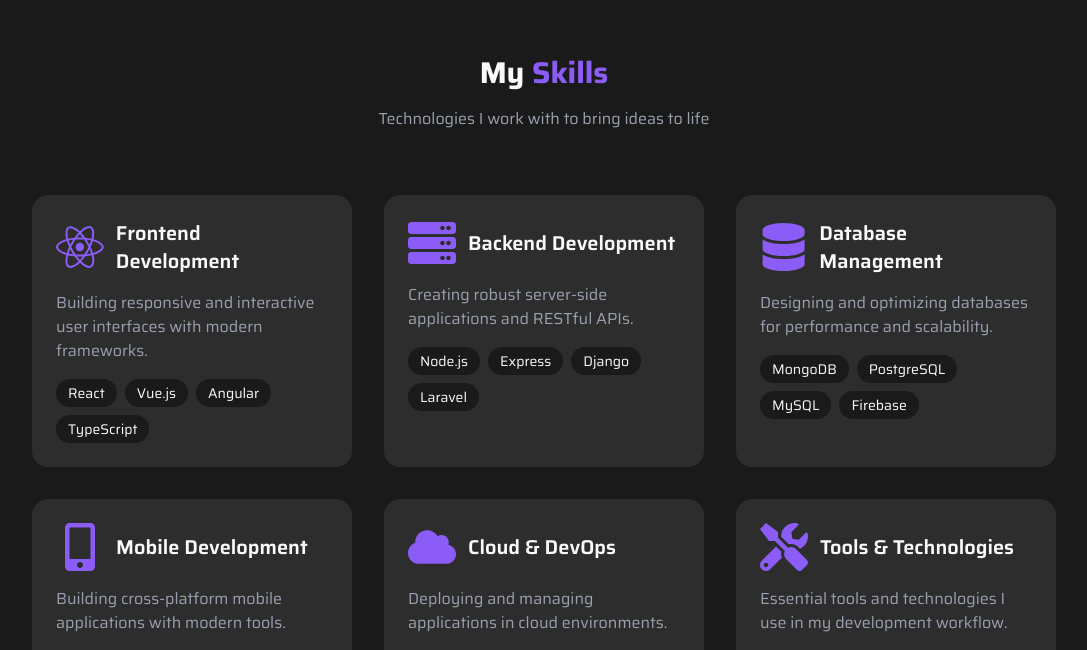
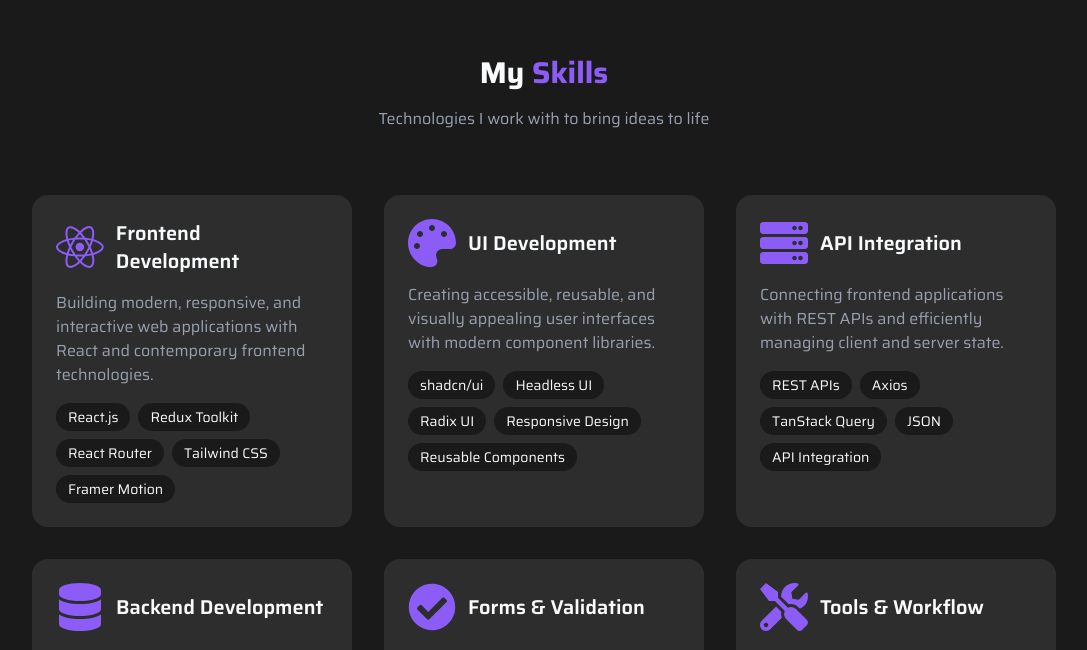
Before and after one commit to ajay-chauhan-324/Portfolio-, a React (Vite) app: page / in a window 1280 px wide. Shown: the part 2125-2775 px from the top of the page, without its empty margins (96-1183 px from the left). Built offline with nearby package versions, Linux system fonts and the light colour scheme; a web font is replaced by a local one.

Commit message:
update skilss

```diff
--- a/assets/assets.js
+++ b/assets/assets.js
@@ -1,4 +1,4 @@
-import { FaLightbulb, FaPaintBrush, FaCode, FaReact, FaServer, FaMobileAlt, FaTools, FaNodeJs, FaStripe, FaVuejs, FaFire, FaDatabase, FaCloud, FaRobot } from 'react-icons/fa';
+import { FaLightbulb, FaPaintBrush, FaCode,FaCheckCircle, FaReact, FaServer,  FaPalette, FaTools, FaNodeJs, FaStripe, FaVuejs, FaFire, FaDatabase, FaCloud, FaRobot } from 'react-icons/fa';
 
 import profileImg from '../assets/profile.avif.png';
 import projectImg1 from '../assets/project1.avif';
@@ -38,40 +38,81 @@
 
 export const skills = [
   {
-    title: 'Frontend Development',
+    title: "Frontend Development",
     icon: FaReact,
-    description: 'Building responsive and interactive user interfaces with modern frameworks.',
-    tags: ['React', 'Vue.js', 'Angular', 'TypeScript']
+    description:
+      "Building modern, responsive, and interactive web applications with React and contemporary frontend technologies.",
+    tags: [
+      "React.js",
+      "Redux Toolkit",
+      "React Router",
+      "Tailwind CSS",
+      "Framer Motion"
+    ]
   },
   {
-    title: 'Backend Development',
-    icon: FaServer,
-    description: 'Creating robust server-side applications and RESTful APIs.',
-    tags: ['Node.js', 'Express', 'Django', 'Laravel']
+    title: "UI Development",
+    icon: FaPalette,
+    description:
+      "Creating accessible, reusable, and visually appealing user interfaces with modern component libraries.",
+    tags: [
+      "shadcn/ui",
+      "Headless UI",
+      "Radix UI",
+      "Responsive Design",
+      "Reusable Components"
+    ]
   },
   {
-    title: 'Database Management',
-    icon: FaDatabase,
-    description: 'Designing and optimizing databases for performance and scalability.',
-    tags: ['MongoDB', 'PostgreSQL', 'MySQL', 'Firebase']
+    title: "API Integration",
+    icon: FaServer,
+    description:
+      "Connecting frontend applications with REST APIs and efficiently managing client and server state.",
+    tags: [
+      "REST APIs",
+      "Axios",
+      "TanStack Query",
+      "JSON",
+      "API Integration"
+    ]
   },
   {
-    title: 'Mobile Development',
-    icon: FaMobileAlt,
-    description: 'Building cross-platform mobile applications with modern tools.',
-    tags: ['React Native', 'Flutter', 'Ionic', 'Swift']
+    title: "Backend Development",
+    icon: FaDatabase,
+    description:
+      "Developing scalable backend services and REST APIs with modern web technologies.",
+    tags: [
+      "Node.js",
+      "Express.js",
+      "Django",
+      "Django REST Framework",
+      "MySQL"
+    ]
   },
   {
-    title: 'Cloud & DevOps',
-    icon: FaCloud,
-    description: 'Deploying and managing applications in cloud environments.',
-    tags: ['AWS', 'Docker', 'Kubernetes', 'CI/CD']
+    title: "Forms & Validation",
+    icon: FaCheckCircle,
+    description:
+      "Building secure, user-friendly forms with validation and improved user experience.",
+    tags: [
+      "React Hook Form",
+      "Zod",
+      "Form Validation",
+      "Authentication"
+    ]
   },
   {
-    title: 'Tools & Technologies',
+    title: "Tools & Workflow",
     icon: FaTools,
-    description: 'Essential tools and technologies I use in my development workflow.',
-    tags: ['Git & GitHub', 'Webpack', 'Figma', 'Jest']
+    description:
+      "Using modern development tools for version control, deployment, and efficient collaboration.",
+    tags: [
+      "Git",
+      "GitHub",
+      "VS Code",
+      "Vercel",
+      "Netlify"
+    ]
   }
 ];
 
@@ -137,12 +178,12 @@
 
 export const workData = [
   {
-    role: "Full Stack Developer",
-    company: "artROOT",
-    duration: "2026 - Present",
-    description:
-      "Leading frontend development for enterprise clients, implementing modern frameworks, and mentoring junior developers.",
-    color: "purple"
+    role: "Frontend Developer",
+  company: "Elite Code Technologies",
+  duration: "Jan 2026 - Jun 2026",
+  description:
+    "Developed responsive and user-friendly web interfaces using React.js, JavaScript, HTML, CSS, and Tailwind CSS. Collaborated with senior developers to implement UI components, integrated REST APIs, fixed bugs, optimized application performance, and followed Git-based version control in an Agile development environment.",
+  color: "purple"
   },
   // {
   //   role: "Web Developer",
```
